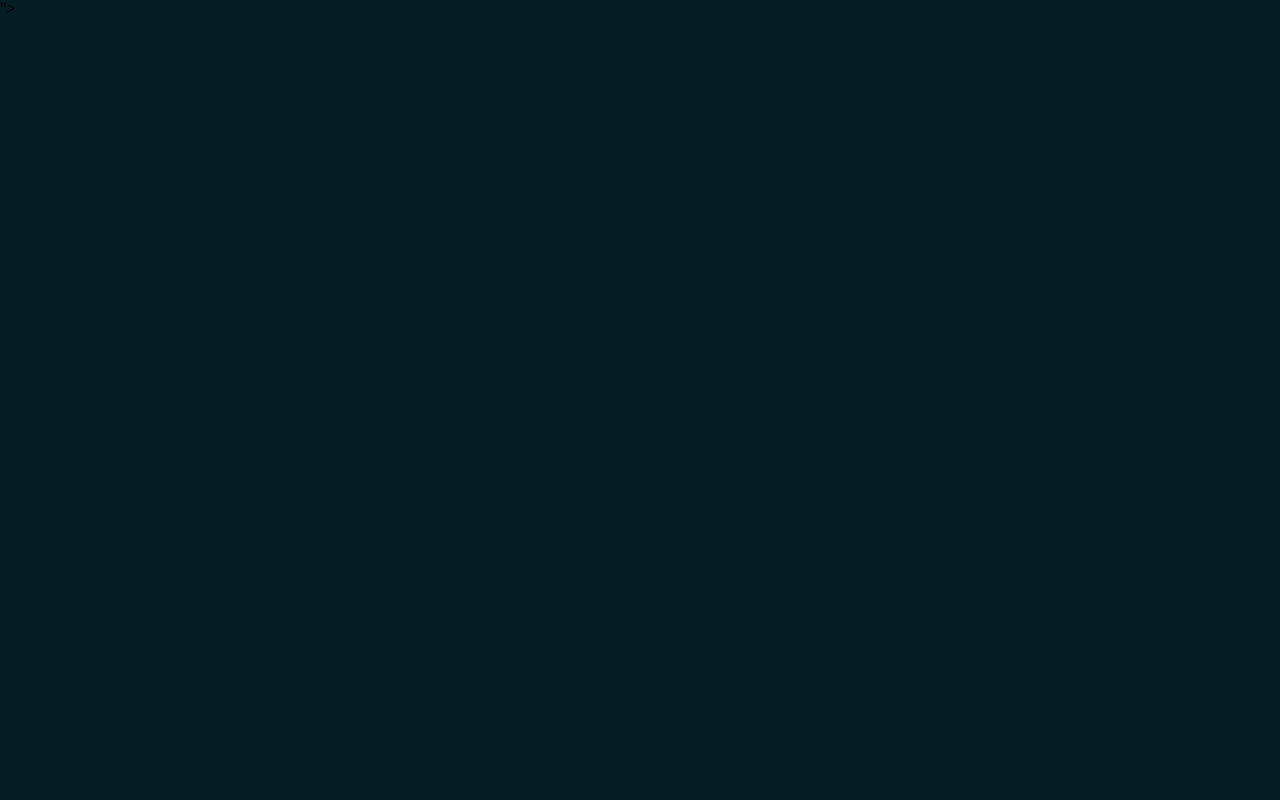
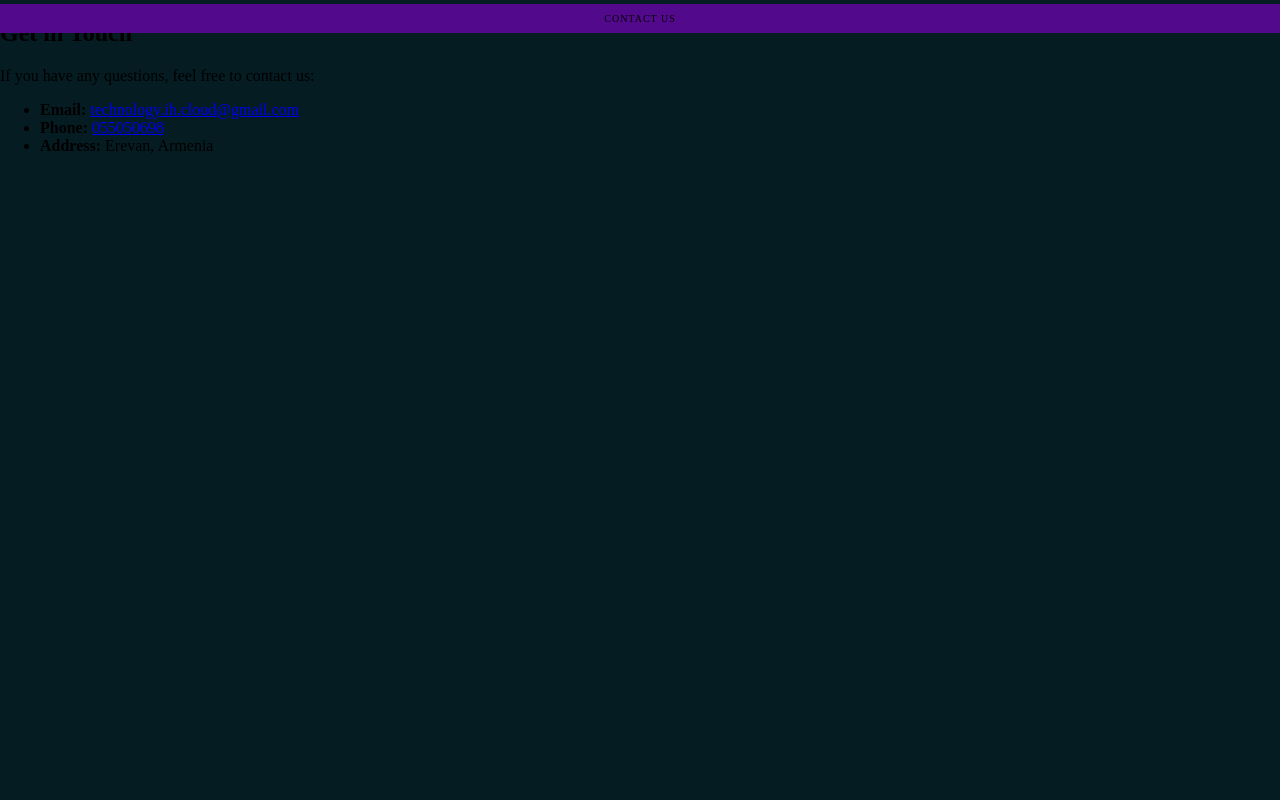
Before and after one commit to Hrachya-Poghosyan/my_page, a plain HTML site: page contact.html in a window 1280 px wide. Shown: the top 800 px of the page. Drawn offline with Linux system fonts and the light colour scheme.

Commit message:
Add files via upload

```diff
--- a/contact.html
+++ b/contact.html
@@ -1,18 +1,32 @@
 <!DOCTYPE html>
 <html lang="en">
 <head>
-	<meta charset="UTF-8">
-	<meta http-equiv="X-UA-Compatible" content="IE=edge">
-	<meta name="viewport" content="width=device-width, initial-scale=1.0">
-	<title>🌐 contact </title>
-    <link rel="stylesheet" href="css\contact.css" rel="stylesheet">">
+    <meta charset="UTF-8">
+    <meta http-equiv="X-UA-Compatible" content="IE=edge">
+    <meta name="viewport" content="width=device-width, initial-scale=1.0">
+    <title>🌐 Contact</title>
+    <link rel="stylesheet" href="css/contact.css">
 </head>
 <body>
+    <header id="header">
+        Contact Us
+    </header>
 
-<footer id="footer">
-	This site was created by Hp
-	<h5>© TECHNOLOGY.IH All rights reserved.</h5>
-</footer>
+    <main>
+        <section class="contact-info">
+            <h2>Get in Touch</h2>
+            <p>If you have any questions, feel free to contact us:</p>
+            <ul>
+                <li><strong>Email:</strong> <a href="mailto:technology.ih.cloud@gmail.com">technology.ih.cloud@gmail.com</a></li>
+                <li><strong>Phone:</strong> <a href="tel:+055050698">055050698</a></li>
+                <li><strong>Address:</strong> Erevan, Armenia</li>
+            </ul>
+        </section>
+    </main>
 
+    <footer id="footer">
+        This site was created by HP
+        <h5>© TECHNOLOGY.IH All rights reserved.</h5>
+    </footer>
 </body>
 </html>
```
Also changed, not shown: index.html (+13 -30 lines).
